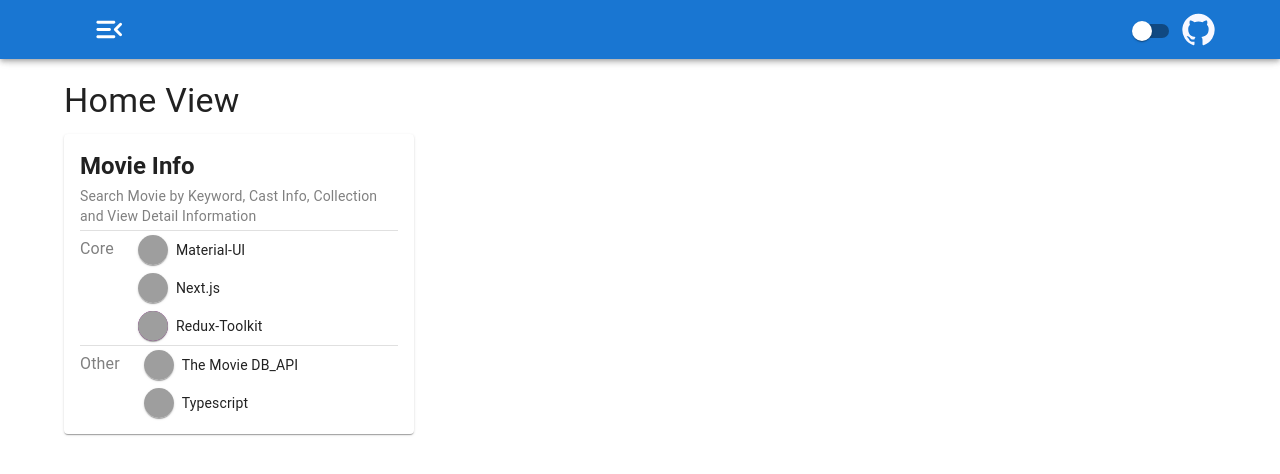
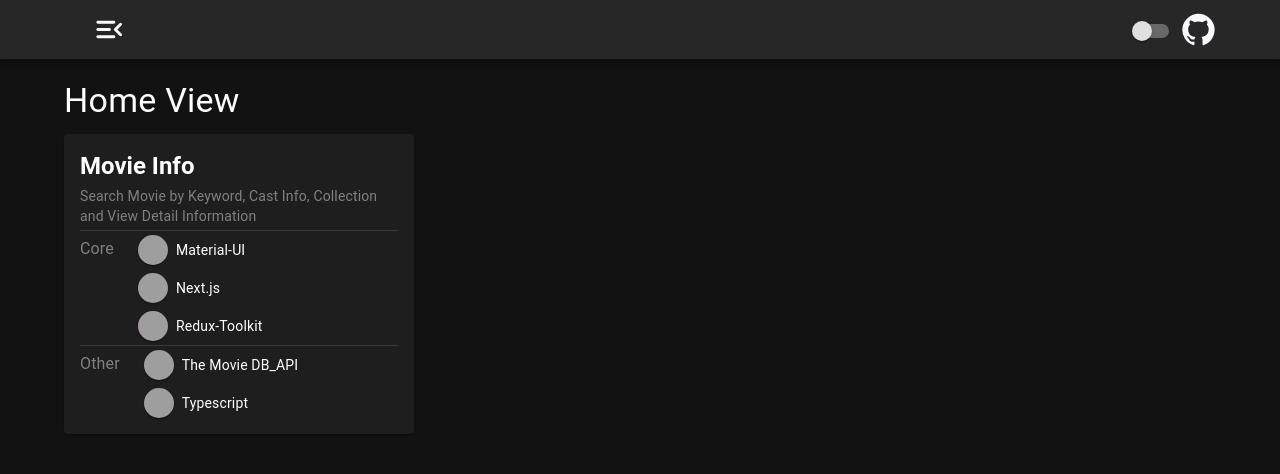
Before and after one commit to BYSooooo/Next_Template, a Next.js app in the folder next_template/: page / in a window 1280 px wide. Shown: the top 474 px of the page. Built offline with nearby package versions, Linux system fonts and the light colour scheme; grey boxes are pictures that could not be loaded.

Commit message:
[230911] In Development Dark Mode (Error)

```diff
--- a/next_template/src/app/layout.tsx
+++ b/next_template/src/app/layout.tsx
@@ -3,7 +3,6 @@ import * as React from 'react';
 import Menu from "@/menu/layouts/Menu"
 import { Providers } from "@/redux/provider"
 import ThemeRegistry from '@/theme/ThemeRegistry';
-import {cookies} from 'next/headers'
 
 export const metadata = {
   title : "Next Template with MUI",
@@ -11,10 +10,9 @@ export const metadata = {
 }
 
 export default function RootLayout({children}: { children: React.ReactNode}) {
-  console.log(cookies())
 
-  const onControlMode = () => {
-
+  const onControlTheme = (use : boolean) => {
+    console.log(use)
   }
 
   return (
@@ -22,7 +20,7 @@ export default function RootLayout({children}: { children: React.ReactNode}) {
       <body>
         <ThemeRegistry>
           <Providers>
-            <Menu/>
+            <Menu theme={onControlTheme}/>
             {children}
           </Providers>
         </ThemeRegistry>
--- /dev/null
+++ b/next_template/src/menu/components/ModeSwitch.tsx
@@ -0,0 +1,30 @@
+import React from 'react';
+
+import Switch from '@mui/material/Switch';
+import useMediaQuery from '@mui/material/useMediaQuery';
+//import { cookies } from 'next/headers'
+
+// const setThemeCookie = () => {
+//     "use server"
+
+//     const cookieStroage = cookies()
+//     cookieStroage.set('theme','light')
+// }
+
+export default function ModeSwitch({toggle} : {toggle:Function}) {
+    const preferDarkMode = useMediaQuery('(prefers-color-scheme : dark)');
+    const [mode, setMode] = React.useState(false)
+
+    React.useEffect(()=> {
+        setMode(preferDarkMode)
+
+    },[preferDarkMode])
+
+    const onChange = (event : React.ChangeEvent<HTMLInputElement>)=> {
+        setMode(event.target.checked)
+        toggle(mode)
+    }
+    return (
+        <Switch checked={mode} onChange={onChange}/>
+    )
+}
--- a/next_template/src/menu/layouts/Menu.tsx
+++ b/next_template/src/menu/layouts/Menu.tsx
@@ -20,7 +20,9 @@ import Switch from '@mui/material/Switch';
 
 import { useRouter } from 'next/navigation';
 import { GitHub, MenuOpenRounded, LightMode } from '@mui/icons-material';
-import { styled } from '@mui/material/styles';
+import ModeSwitch from '../components/ModeSwitch';
+
+
 
 
 const basicMenuItem : menuItem[] =
@@ -34,7 +36,7 @@ const contentMenuItem : menuItem[] =
     { path : "/sample01", text : "Making..."}
 ]
 
-export default function Menu() {
+export default function Menu({theme} : {theme : Function}) {
     const router = useRouter();
     const [state, setState] = React.useState({
         top : false,
@@ -87,19 +89,6 @@ export default function Menu() {
         </Box>
     )
 
-    const preferDarkMode = useMediaQuery('(prefers-color-scheme : dark)');
-    const [mode, setMode] = React.useState(null)
-
-    React.useEffect(()=> {
-        setMode(preferDarkMode)
-    },[])
-
-    const onChange = (event : React.ChangeEvent<HTMLInputElement>)=> {
-        setMode(event.target.checked)
-        console.log(event.target.checked);
-
-    }
-
     return (
         <AppBar position='fixed'>
             <Container sx={{ display : 'flex'}}>
@@ -125,9 +114,7 @@ export default function Menu() {
                 </Box>
                 <Box sx={{ flexGrow : 0, pt : 1.5}}>
                     <Stack direction='row' alignItems='normal'>
-                        <Switch
-                            checked={mode}
-                            onChange={onChange}/>
+                        <ModeSwitch toggle={theme}/>
                         <Link
                             target='_blank' rel='noopener'
                             href='https://github.com/BYSooooo/Next_Template'>
--- a/next_template/src/theme/ThemeRegistry.tsx
+++ b/next_template/src/theme/ThemeRegistry.tsx
@@ -4,11 +4,11 @@ import * as React from 'react';
 
 import { ThemeProvider } from '@mui/material/styles';
 import { CssBaseline } from '@mui/material';
-import { cookies } from 'next/headers'
 import theme from './theme';
 
+
 export default function ThemeRegistry({children} : {children : React.ReactNode}) {
-    const [mode, setMode] = React.useState<'light'|'dark'>('light')
+    const [mode, setMode] = React.useState<'light'|'dark'>('dark')
 
     return (
         <ThemeProvider theme={theme(mode)}>
--- a/next_template/src/theme/theme.ts
+++ b/next_template/src/theme/theme.ts
@@ -1,5 +1,5 @@
 import { Inter } from "next/font/google";
-import React from 'react';
+
 import { createTheme } from "@mui/material/styles";
 
 const GoogleInterFont = Inter( {subsets: ['latin']});
```
